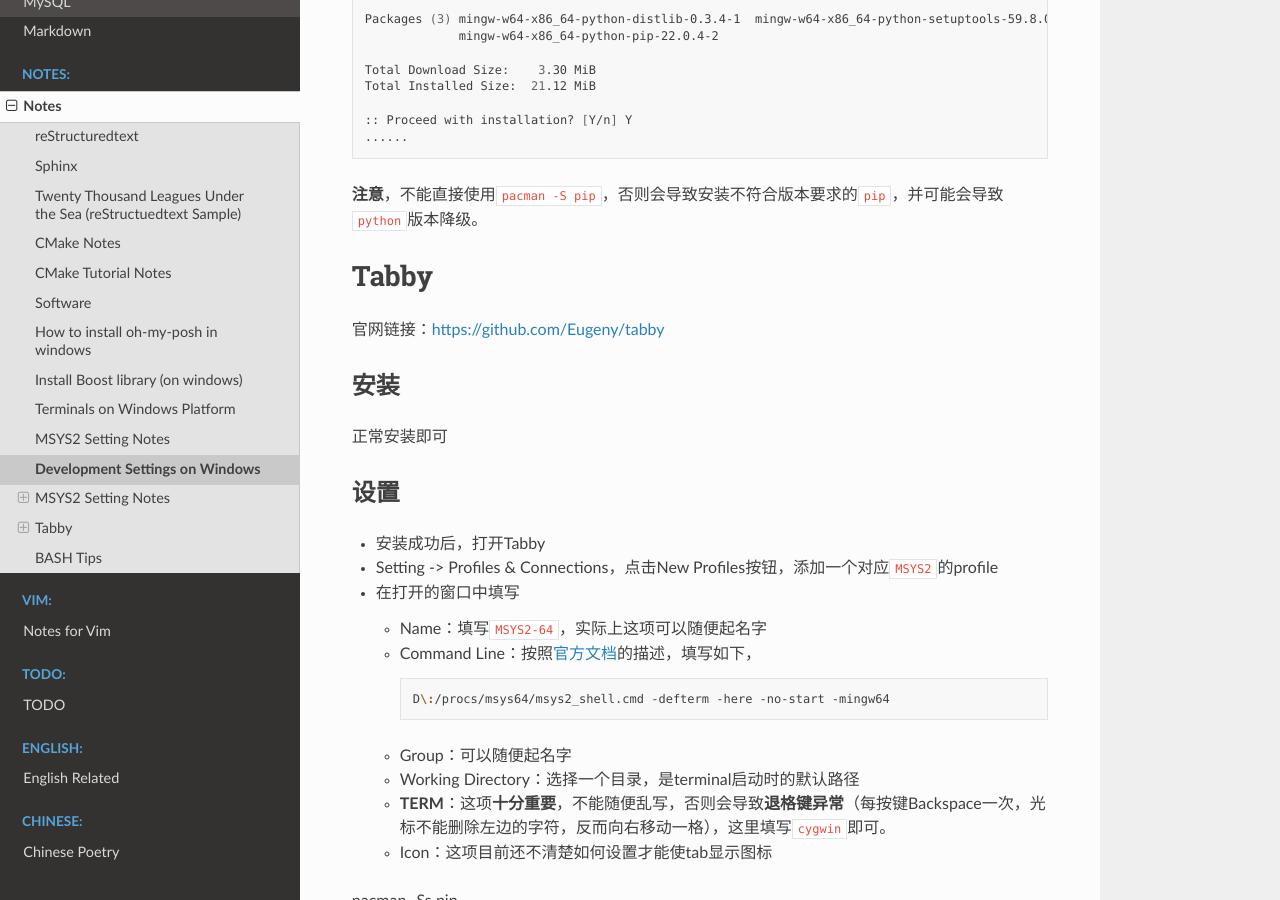
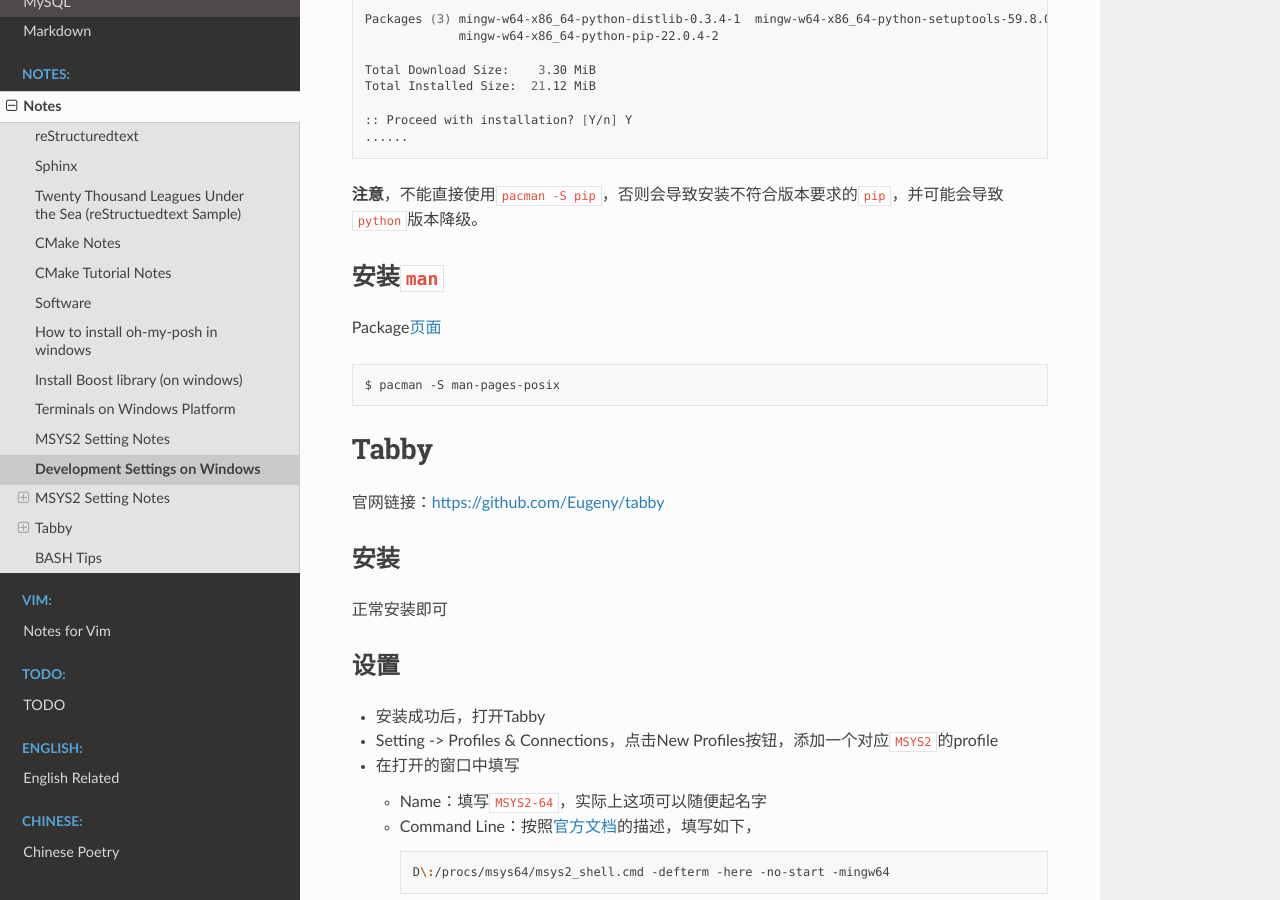
Before and after one commit to Pyrad/pyradnotes, a Sphinx documentation site: the page built from source/Notes/WinDevEnvSetup.md, in a window 1280 px wide and 900 px high, scrolled down 1597 px. Built offline with Sphinx 7.4.7 and the Read the Docs theme 2.0.0, drawn with Linux system fonts in a browser that asks for light colours.

Commit message:
How to add man-pages on MSYS2

````diff
--- a/source/Notes/WinDevEnvSetup.md
+++ b/source/Notes/WinDevEnvSetup.md
@@ -102,6 +102,18 @@
 
 
 
+## 安装`man`
+
+Package[页面](https://packages.msys2.org/package/man-pages-posix?repo=msys&variant=x86_64)
+
+```bash
+$ pacman -S man-pages-posix
+```
+
+
+
+
+
 
 
 # Tabby
````
